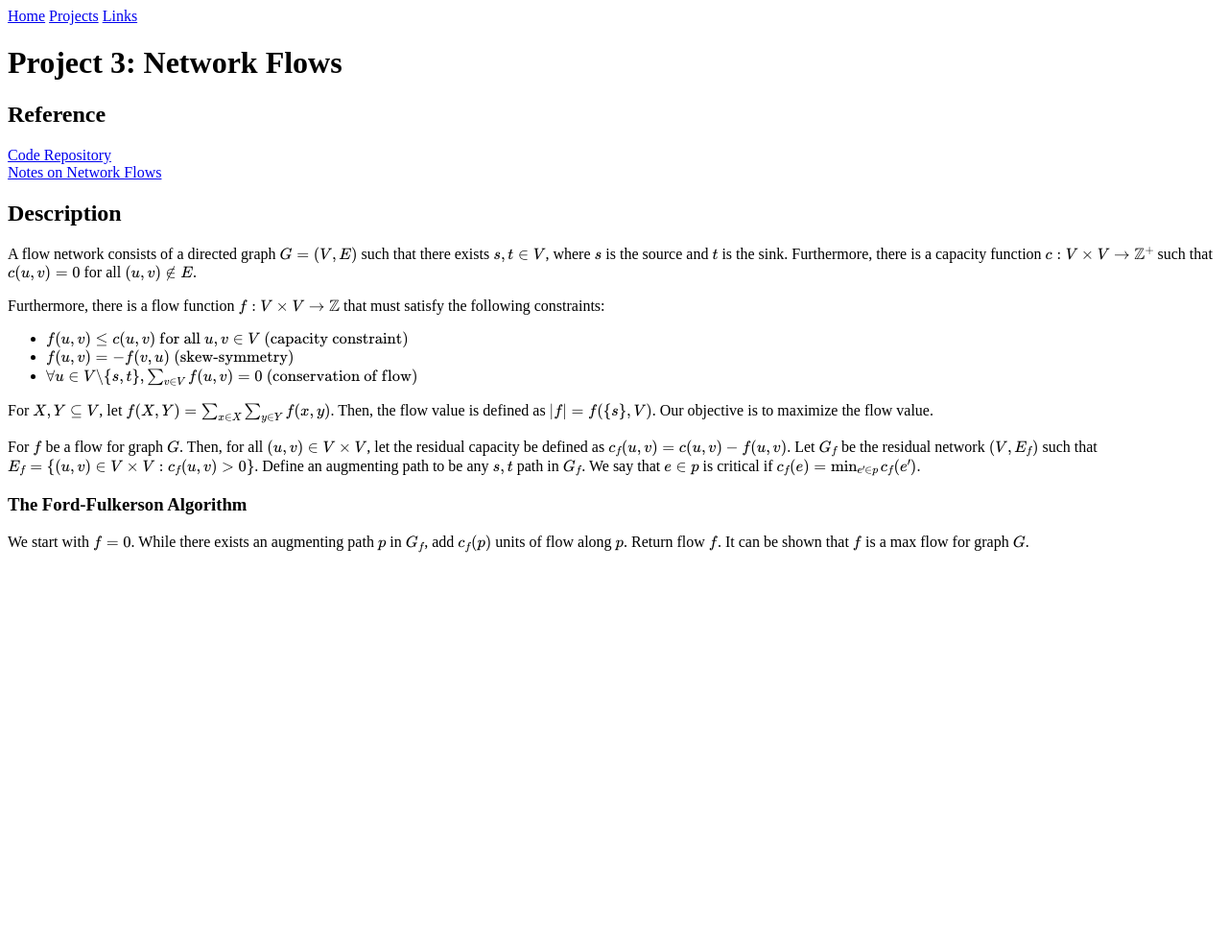
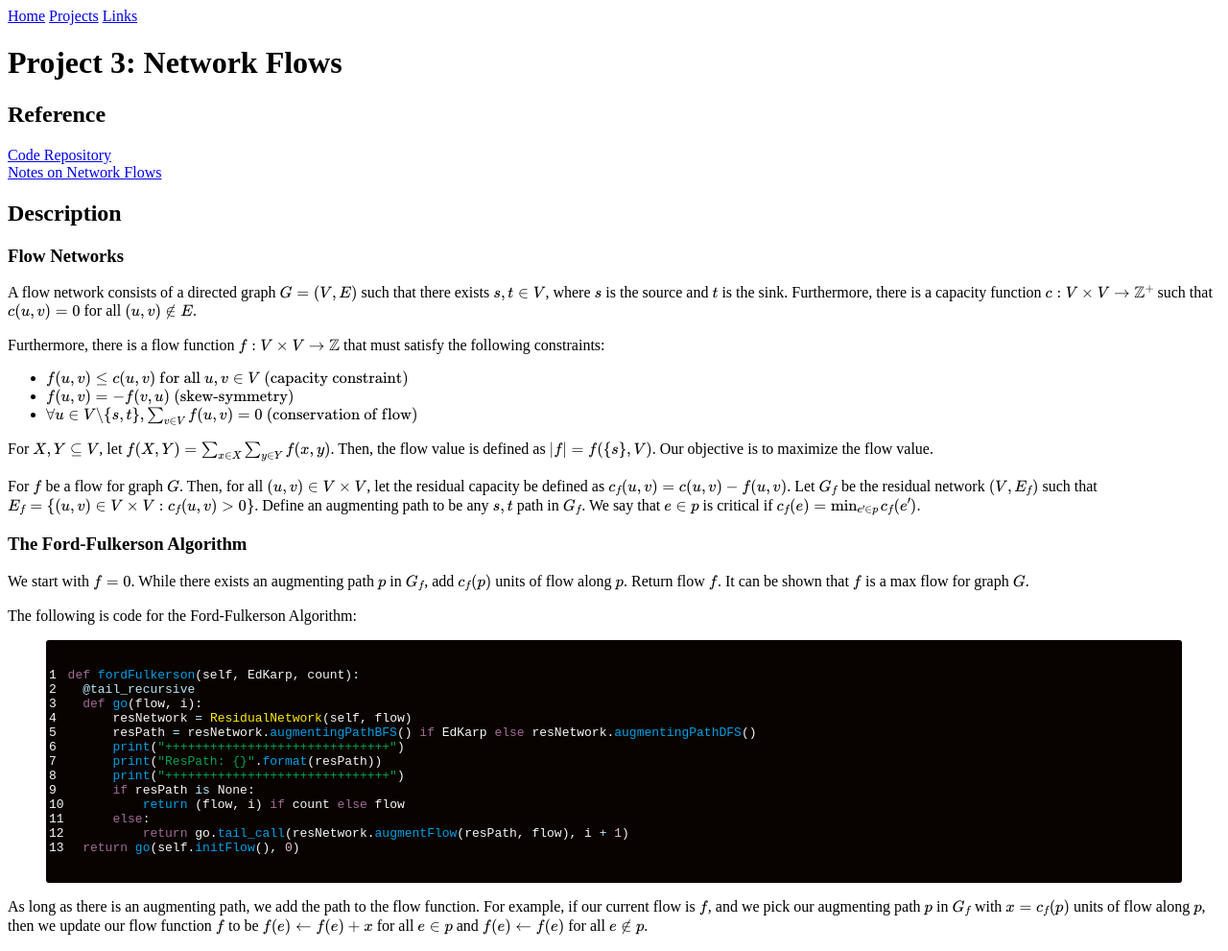
Before and after one commit to CategorIAN/categorian.github.io, a Jekyll site: the page built from projects/msu/csci_532/network_flows.md, in a window 1280 px wide. Shown: the whole page at 96% size. Built offline with Jekyll 4.4.1, drawn with Linux system fonts in a browser that asks for light colours; formulas are drawn with MathJax 3; before the commit the page ends 900 px from its top, so only the background shows below that.

Commit message:
Update network_flows.md

```diff
--- a/projects/msu/csci_532/network_flows.md
+++ b/projects/msu/csci_532/network_flows.md
@@ -5,10 +5,12 @@ layout: default
 <h1>{{page.title}}</h1>
 
 <h2>Reference</h2>
+
 <a href = "https://github.com/CategorIAN/CSCI_532_HW3">Code Repository</a>\
 [Notes on Network Flows](https://categorian.github.io/pdfs/Notes on Network Flows.pdf)
 
 <h2>Description</h2>
+<h3>Flow Networks</h3>
 <p>
 A flow network consists of a directed graph \(G = (V, E)\) such that there exists \(s, t \in V\), where \(s\) is the source and \(t\) is the sink. Furthermore, there is a capacity function \(c: V\times V \rightarrow \mathbb{Z}^+\) such that \(c(u, v) = 0\) for all \((u, v) \notin E \).
 </p>
@@ -34,3 +36,25 @@ For \(f\) be a flow for graph \(G\). Then, for all \((u, v) \in V\times V\), let
 <p>
 We start with \(f=0\). While there exists an augmenting path \(p\) in \(G_f\), add \(c_f(p)\) units of flow along \(p\). Return flow \(f\). It can be shown that \(f\) is a max flow for graph \(G\).
 </p>
+
+<p>The following is code for the Ford-Fulkerson Algorithm:
+{%highlight python linenos%}
+def fordFulkerson(self, EdKarp, count):
+  @tail_recursive
+  def go(flow, i):
+      resNetwork = ResidualNetwork(self, flow)
+      resPath = resNetwork.augmentingPathBFS() if EdKarp else resNetwork.augmentingPathDFS()
+      print("++++++++++++++++++++++++++++++")
+      print("ResPath: {}".format(resPath))
+      print("++++++++++++++++++++++++++++++")
+      if resPath is None:
+          return (flow, i) if count else flow
+      else:
+          return go.tail_call(resNetwork.augmentFlow(resPath, flow), i + 1)
+  return go(self.initFlow(), 0)
+{%endhighlight%}
+</p>
+
+<p>
+As long as there is an augmenting path, we add the path to the flow function. For example, if our current flow is \(f\), and we pick our augmenting path \(p\) in \(G_f\) with \(x=c_f(p)\) units of flow along \(p\), then we update our flow function \(f\) to be \(f(e) \leftarrow f(e) + x\) for all \(e\in p\) and \(f(e) \leftarrow f(e)\) for all \(e \notin p\).
+</p>
```
